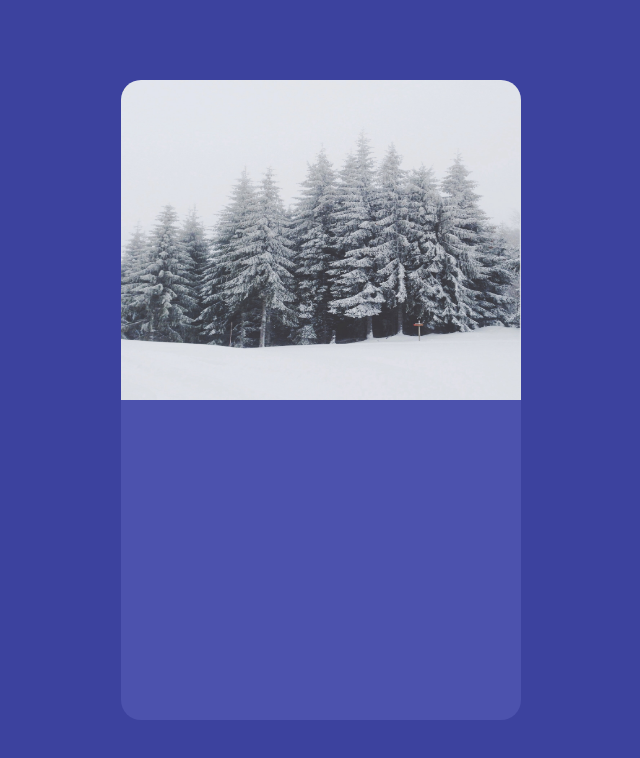
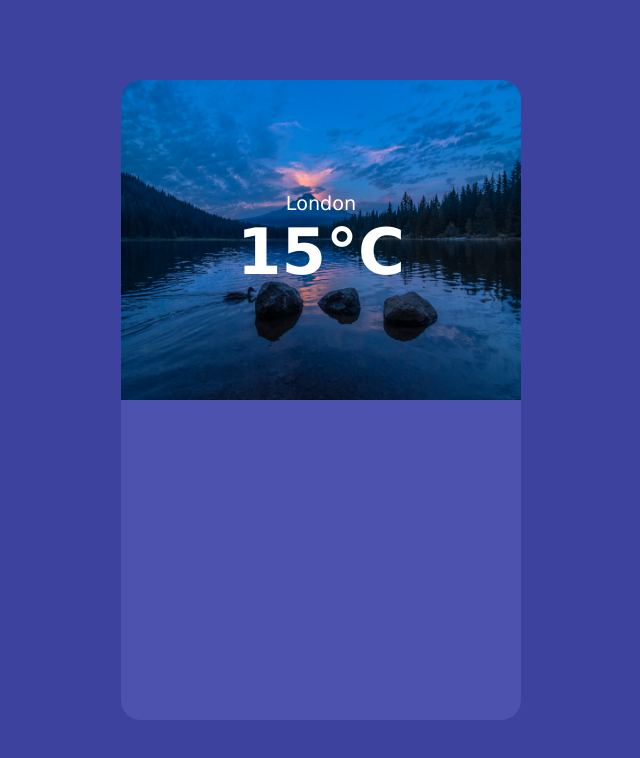
Before and after one commit to dhruvtrip/visual-weather-app, an Angular app: page / in a window 1280 px wide. Shown: the top 758 px of the page, without its empty margins (319-959 px from the left). Built offline with nearby package versions, Linux system fonts and the light colour scheme.

Commit message:
add location and temperature CSS

```diff
--- a/src/app/app.component.html
+++ b/src/app/app.component.html
@@ -1,10 +1,10 @@
 <div class="container">
   <div class="upper-section">
     <img src="../assets/hot-image.jpeg" alt="hot-image" *ngIf="14 > 15">
-    <img src="../assets/cold-image.jpeg" alt="cold-image" *ngIf="14 <= 15">
+    <img src="../assets/cold-image.jpg" alt="cold-image" *ngIf="14 <= 15">
     <div class="weather-data">
       <div class="location">London</div>
-      <div class="temperature">{{14.50 | number}}</div>
+      <div class="temperature">{{14.50 | number: '1.0-0'}}°C</div>
     </div>
   </div>
   <div class="lower-section"></div>
--- a/src/styles.css
+++ b/src/styles.css
@@ -51,3 +51,27 @@ body {
   width: 100%;
   height: 100%;
 }
+
+.weather-data {
+  position: relative;
+  z-index: 1;
+  width: 100%;
+  height: 100%;
+  background-color: var(--shadow-dark);
+  display: flex;
+  flex-direction: column;
+  align-items: center;
+  justify-content: center;
+}
+
+.location {
+  color: var(--white);
+  text-align: center;
+  font-size: 1.2em;
+}
+.temperature {
+  color: var(--white);
+  text-align: center;
+  font-size: 4em;
+  font-weight: 900;
+}
```
Also changed, not shown: src/assets/cold-image.jpeg (deleted), src/assets/cold-image.jpg (added).
